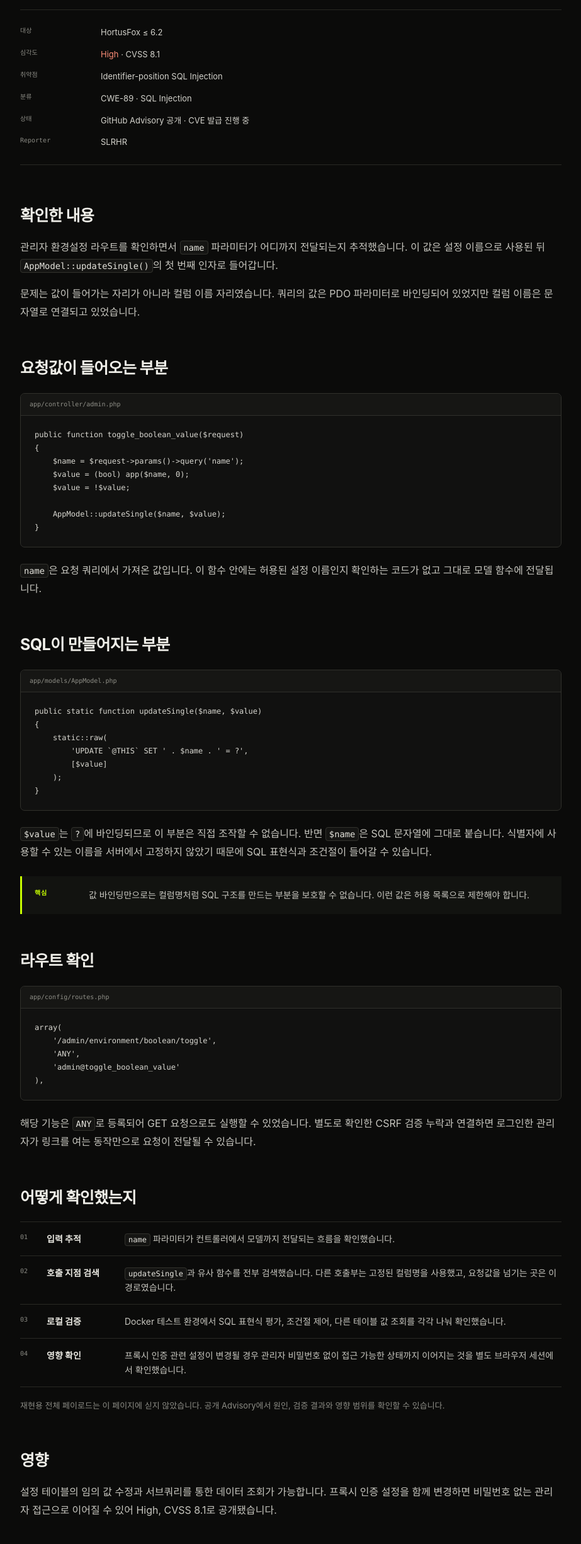
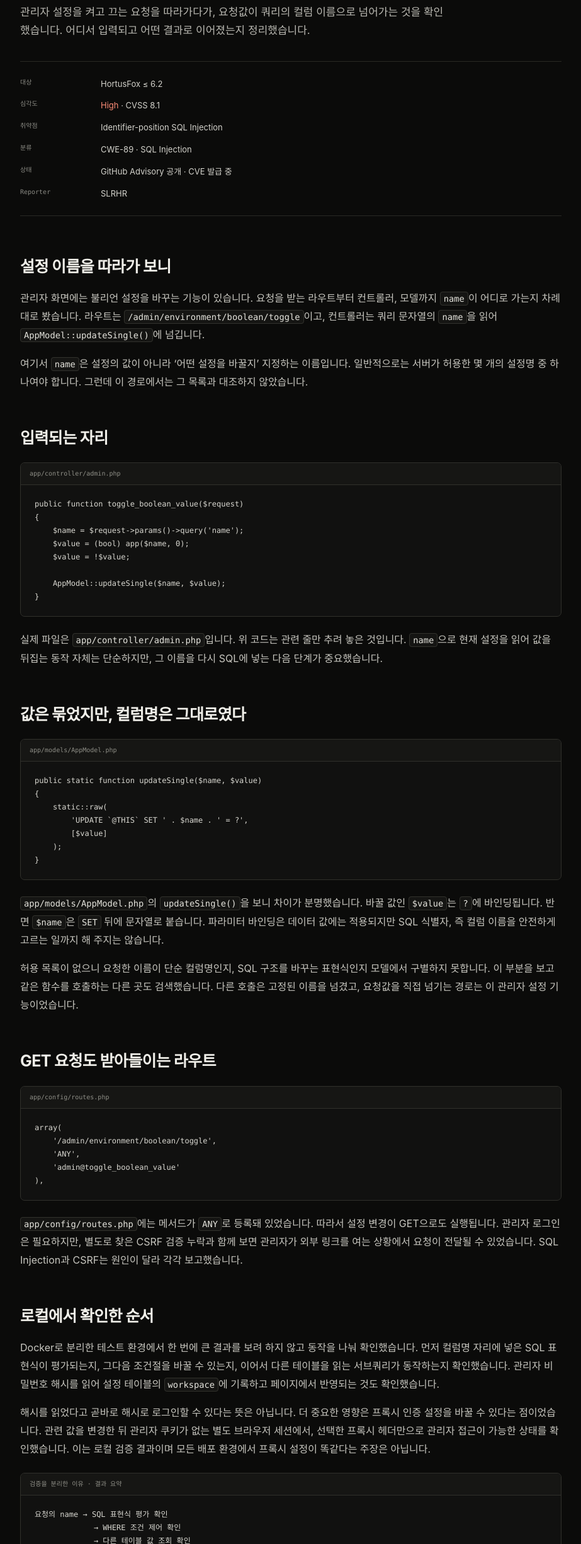
Before and after one commit to SLRHR/slrhr.github.io, a plain HTML site: page bounty-hortusfox-sqli.html in a window 1280 px wide. Shown: the part 349-2800 px from the top of the page at 63% size, without its empty margins (178-1101 px from the left). Drawn offline with Linux system fonts and the light colour scheme.

Commit message:
Update bounty-hortusfox-sqli.html

```diff
--- a/bounty-hortusfox-sqli.html
+++ b/bounty-hortusfox-sqli.html
@@ -3,11 +3,14 @@
 <head>
   <meta charset="utf-8">
   <meta name="viewport" content="width=device-width,initial-scale=1">
+  <link rel="icon" href="favicon.ico?v=20261014-small-head" sizes="16x16 32x32 48x48">
+  <link rel="icon" href="favicon.svg?v=20261014-small-head" type="image/svg+xml" sizes="any">
+  <link rel="apple-touch-icon" href="apple-touch-icon.png?v=20261014-small-head">
   <meta name="description" content="HortusFox identifier-position SQL Injection 분석 기록">
   <title>HortusFox Identifier SQL Injection — SLHR</title>
   <link rel="stylesheet" href="styles.css">
 </head>
-<body class="blog-page">
+<body class="blog-page bounty-note">
 <header class="site-header">
   <div class="wrap header-row">
     <a class="brand" href="index.html">SLHR/<b>ARCHIVE</b></a>
@@ -22,8 +25,8 @@
   <article class="blog-article">
     <header class="blog-heading">
       <div class="blog-label">BUG BOUNTY · 2026.10.03</div>
-      <h1>HortusFox SQL Injection 분석</h1>
-      <p>관리자 환경설정 API의 요청값이 SQL 컬럼 이름으로 사용되는 문제를 분석한 기록입니다.</p>
+      <h1>HortusFox 설정값에서 찾은 SQL Injection</h1>
+      <p>관리자 설정을 켜고 끄는 요청을 따라가다가, 요청값이 쿼리의 컬럼 이름으로 넘어가는 것을 확인했습니다. 어디서 입력되고 어떤 결과로 이어졌는지 정리했습니다.</p>
     </header>
 
     <dl class="blog-properties">
@@ -31,18 +34,18 @@
       <div><dt>심각도</dt><dd><span class="blog-high">High</span> · CVSS 8.1</dd></div>
       <div><dt>취약점</dt><dd>Identifier-position SQL Injection</dd></div>
       <div><dt>분류</dt><dd>CWE-89 · SQL Injection</dd></div>
-      <div><dt>상태</dt><dd>GitHub Advisory 공개 · CVE 발급 진행 중</dd></div>
+      <div><dt>상태</dt><dd>GitHub Advisory 공개 · CVE 발급 중</dd></div>
       <div><dt>Reporter</dt><dd>SLRHR</dd></div>
     </dl>
 
     <section class="blog-section">
-      <h2>확인한 내용</h2>
-      <p>관리자 환경설정 라우트를 확인하면서 <code>name</code> 파라미터가 어디까지 전달되는지 추적했습니다. 이 값은 설정 이름으로 사용된 뒤 <code>AppModel::updateSingle()</code>의 첫 번째 인자로 들어갑니다.</p>
-      <p>문제는 값이 들어가는 자리가 아니라 컬럼 이름 자리였습니다. 쿼리의 값은 PDO 파라미터로 바인딩되어 있었지만 컬럼 이름은 문자열로 연결되고 있었습니다.</p>
+      <h2>설정 이름을 따라가 보니</h2>
+      <p>관리자 화면에는 불리언 설정을 바꾸는 기능이 있습니다. 요청을 받는 라우트부터 컨트롤러, 모델까지 <code>name</code>이 어디로 가는지 차례대로 봤습니다. 라우트는 <code>/admin/environment/boolean/toggle</code>이고, 컨트롤러는 쿼리 문자열의 <code>name</code>을 읽어 <code>AppModel::updateSingle()</code>에 넘깁니다.</p>
+      <p>여기서 <code>name</code>은 설정의 값이 아니라 ‘어떤 설정을 바꿀지’ 지정하는 이름입니다. 일반적으로는 서버가 허용한 몇 개의 설정명 중 하나여야 합니다. 그런데 이 경로에서는 그 목록과 대조하지 않았습니다.</p>
     </section>
 
     <section class="blog-section">
-      <h2>요청값이 들어오는 부분</h2>
+      <h2>입력되는 자리</h2>
       <div class="blog-code">
         <div class="blog-code-head">app/controller/admin.php</div>
         <pre><code>public function toggle_boolean_value($request)
@@ -54,11 +57,11 @@
     AppModel::updateSingle($name, $value);
 }</code></pre>
       </div>
-      <p><code>name</code>은 요청 쿼리에서 가져온 값입니다. 이 함수 안에는 허용된 설정 이름인지 확인하는 코드가 없고 그대로 모델 함수에 전달됩니다.</p>
+      <p>실제 파일은 <code>app/controller/admin.php</code>입니다. 위 코드는 관련 줄만 추려 놓은 것입니다. <code>name</code>으로 현재 설정을 읽어 값을 뒤집는 동작 자체는 단순하지만, 그 이름을 다시 SQL에 넣는 다음 단계가 중요했습니다.</p>
     </section>
 
     <section class="blog-section">
-      <h2>SQL이 만들어지는 부분</h2>
+      <h2>값은 묶었지만, 컬럼명은 그대로였다</h2>
       <div class="blog-code">
         <div class="blog-code-head">app/models/AppModel.php</div>
         <pre><code>public static function updateSingle($name, $value)
@@ -69,12 +72,12 @@
     );
 }</code></pre>
       </div>
-      <p><code>$value</code>는 <code>?</code>에 바인딩되므로 이 부분은 직접 조작할 수 없습니다. 반면 <code>$name</code>은 SQL 문자열에 그대로 붙습니다. 식별자에 사용할 수 있는 이름을 서버에서 고정하지 않았기 때문에 SQL 표현식과 조건절이 들어갈 수 있습니다.</p>
-      <aside class="blog-callout"><strong>핵심</strong><span>값 바인딩만으로는 컬럼명처럼 SQL 구조를 만드는 부분을 보호할 수 없습니다. 이런 값은 허용 목록으로 제한해야 합니다.</span></aside>
+      <p><code>app/models/AppModel.php</code>의 <code>updateSingle()</code>을 보니 차이가 분명했습니다. 바꿀 값인 <code>$value</code>는 <code>?</code>에 바인딩됩니다. 반면 <code>$name</code>은 <code>SET</code> 뒤에 문자열로 붙습니다. 파라미터 바인딩은 데이터 값에는 적용되지만 SQL 식별자, 즉 컬럼 이름을 안전하게 고르는 일까지 해 주지는 않습니다.</p>
+      <p>허용 목록이 없으니 요청한 이름이 단순 컬럼명인지, SQL 구조를 바꾸는 표현식인지 모델에서 구별하지 못합니다. 이 부분을 보고 같은 함수를 호출하는 다른 곳도 검색했습니다. 다른 호출은 고정된 이름을 넘겼고, 요청값을 직접 넘기는 경로는 이 관리자 설정 기능이었습니다.</p>
     </section>
 
     <section class="blog-section">
-      <h2>라우트 확인</h2>
+      <h2>GET 요청도 받아들이는 라우트</h2>
       <div class="blog-code">
         <div class="blog-code-head">app/config/routes.php</div>
         <pre><code>array(
@@ -83,27 +86,30 @@
     'admin@toggle_boolean_value'
 ),</code></pre>
       </div>
-      <p>해당 기능은 <code>ANY</code>로 등록되어 GET 요청으로도 실행할 수 있었습니다. 별도로 확인한 CSRF 검증 누락과 연결하면 로그인한 관리자가 링크를 여는 동작만으로 요청이 전달될 수 있습니다.</p>
+      <p><code>app/config/routes.php</code>에는 메서드가 <code>ANY</code>로 등록돼 있었습니다. 따라서 설정 변경이 GET으로도 실행됩니다. 관리자 로그인은 필요하지만, 별도로 찾은 CSRF 검증 누락과 함께 보면 관리자가 외부 링크를 여는 상황에서 요청이 전달될 수 있었습니다. SQL Injection과 CSRF는 원인이 달라 각각 보고했습니다.</p>
     </section>
 
     <section class="blog-section">
-      <h2>어떻게 확인했는지</h2>
-      <ol class="blog-steps">
-        <li><b>입력 추적</b><span><code>name</code> 파라미터가 컨트롤러에서 모델까지 전달되는 흐름을 확인했습니다.</span></li>
-        <li><b>호출 지점 검색</b><span><code>updateSingle</code>과 유사 함수를 전부 검색했습니다. 다른 호출부는 고정된 컬럼명을 사용했고, 요청값을 넘기는 곳은 이 경로였습니다.</span></li>
-        <li><b>로컬 검증</b><span>Docker 테스트 환경에서 SQL 표현식 평가, 조건절 제어, 다른 테이블 값 조회를 각각 나눠 확인했습니다.</span></li>
-        <li><b>영향 확인</b><span>프록시 인증 관련 설정이 변경될 경우 관리자 비밀번호 없이 접근 가능한 상태까지 이어지는 것을 별도 브라우저 세션에서 확인했습니다.</span></li>
-      </ol>
-      <p class="blog-small">재현용 전체 페이로드는 이 페이지에 싣지 않았습니다. 공개 Advisory에서 원인, 검증 결과와 영향 범위를 확인할 수 있습니다.</p>
+      <h2>로컬에서 확인한 순서</h2>
+      <p>Docker로 분리한 테스트 환경에서 한 번에 큰 결과를 보려 하지 않고 동작을 나눠 확인했습니다. 먼저 컬럼명 자리에 넣은 SQL 표현식이 평가되는지, 그다음 조건절을 바꿀 수 있는지, 이어서 다른 테이블을 읽는 서브쿼리가 동작하는지 확인했습니다. 관리자 비밀번호 해시를 읽어 설정 테이블의 <code>workspace</code>에 기록하고 페이지에서 반영되는 것도 확인했습니다.</p>
+      <p>해시를 읽었다고 곧바로 해시로 로그인할 수 있다는 뜻은 아닙니다. 더 중요한 영향은 프록시 인증 설정을 바꿀 수 있다는 점이었습니다. 관련 값을 변경한 뒤 관리자 쿠키가 없는 별도 브라우저 세션에서, 선택한 프록시 헤더만으로 관리자 접근이 가능한 상태를 확인했습니다. 이는 로컬 검증 결과이며 모든 배포 환경에서 프록시 설정이 똑같다는 주장은 아닙니다.</p>
+      <div class="blog-code">
+        <div class="blog-code-head">검증을 분리한 이유 · 결과 요약</div>
+        <pre><code>요청의 name → SQL 표현식 평가 확인
+             → WHERE 조건 제어 확인
+             → 다른 테이블 값 조회 확인
+             → 프록시 인증 설정 변경 후 별도 세션 확인</code></pre>
+      </div>
+      <p class="blog-small">공격용 전체 입력 문자열은 이 기록에 싣지 않았습니다. 공개 Advisory에 검증 범위와 영향이 더 자세히 적혀 있습니다.</p>
     </section>
 
     <section class="blog-section">
-      <h2>영향</h2>
-      <p>설정 테이블의 임의 값 수정과 서브쿼리를 통한 데이터 조회가 가능합니다. 프록시 인증 설정을 함께 변경하면 비밀번호 없는 관리자 접근으로 이어질 수 있어 High, CVSS 8.1로 공개됐습니다.</p>
+      <h2>남겨 둔 결론</h2>
+      <p>문제의 시작은 <code>$value</code>를 안전하게 바인딩했는지가 아니라 <code>$name</code>을 누가 정하는가였습니다. 요청자가 SQL 구조에 들어가는 이름을 고를 수 있어 설정값 수정과 다른 데이터 조회로 이어졌고, 로컬에서는 프록시 인증 설정을 통한 비밀번호 없는 관리자 접근까지 확인했습니다. 공개 Advisory의 심각도는 High, CVSS 8.1입니다.</p>
     </section>
 
     <section class="blog-section">
-      <h2>수정 방향</h2>
+      <h2>고친다면</h2>
       <div class="blog-code">
         <div class="blog-code-head">허용 목록을 사용하는 형태</div>
         <pre><code>$allowed = [
@@ -116,7 +122,7 @@ if (!in_array($name, $allowed, true)) {
     throw new InvalidArgumentException('Invalid setting');
 }</code></pre>
       </div>
-      <p>컬럼 이름은 파라미터 바인딩으로 처리할 수 없으므로, 클라이언트가 보낸 문자열을 그대로 사용하지 않고 서버에 정의한 허용 목록과 매핑해야 합니다. 상태 변경 라우트는 POST로 제한하고 CSRF 검사도 함께 적용해야 합니다.</p>
+      <p>클라이언트가 보낸 문자열을 그대로 컬럼 이름으로 쓰지 않고, 서버에서 정해 둔 설정 키에만 매핑해야 합니다. 위 코드는 방향을 설명하는 예시이며 실제 허용 설정명 전체를 뜻하지 않습니다. 상태 변경을 GET에서 빼고 서버 측 CSRF 검사도 적용해야 이 경로의 전달 방식까지 막을 수 있습니다.</p>
     </section>
 
     <div class="blog-links">
```
